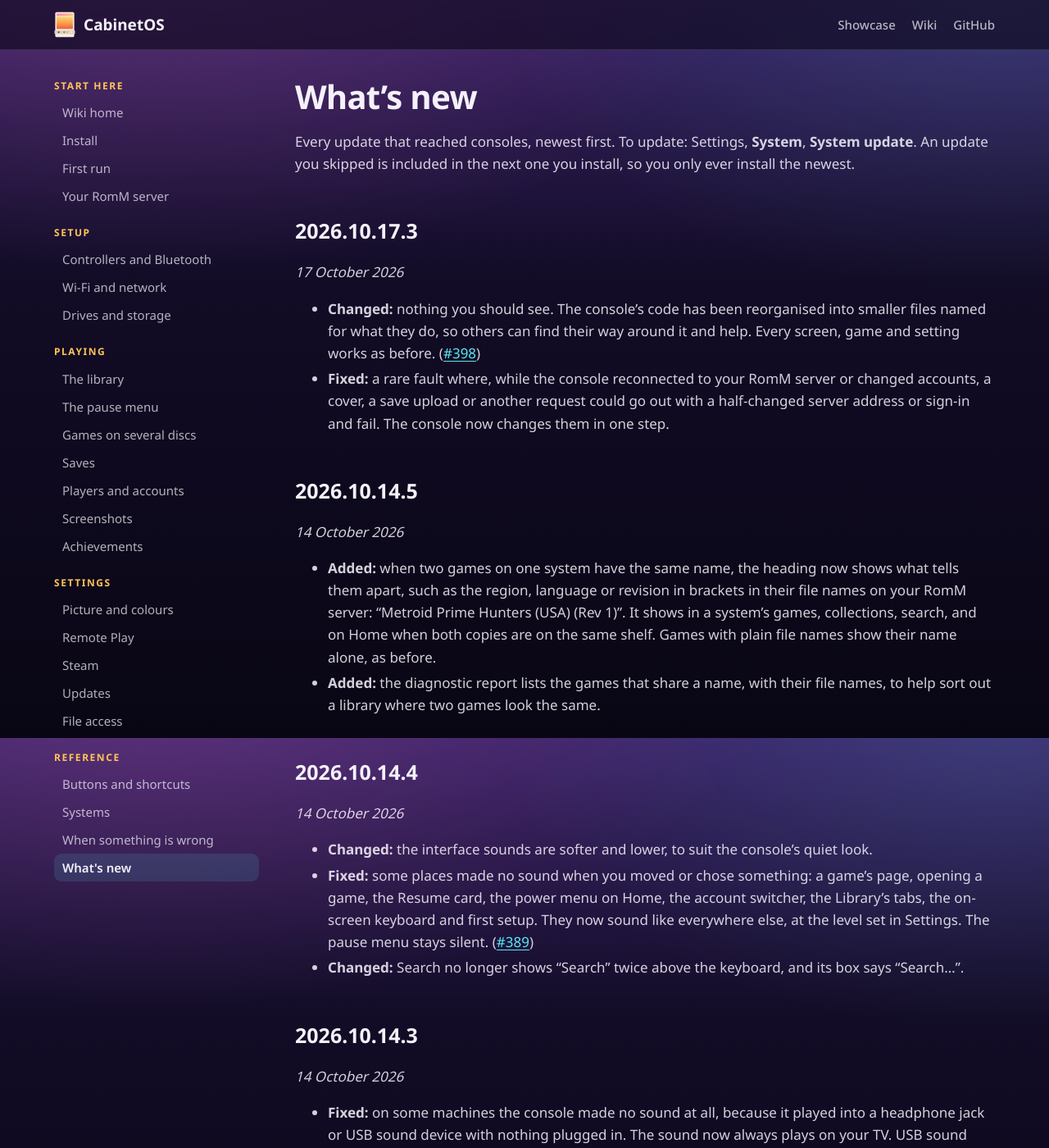
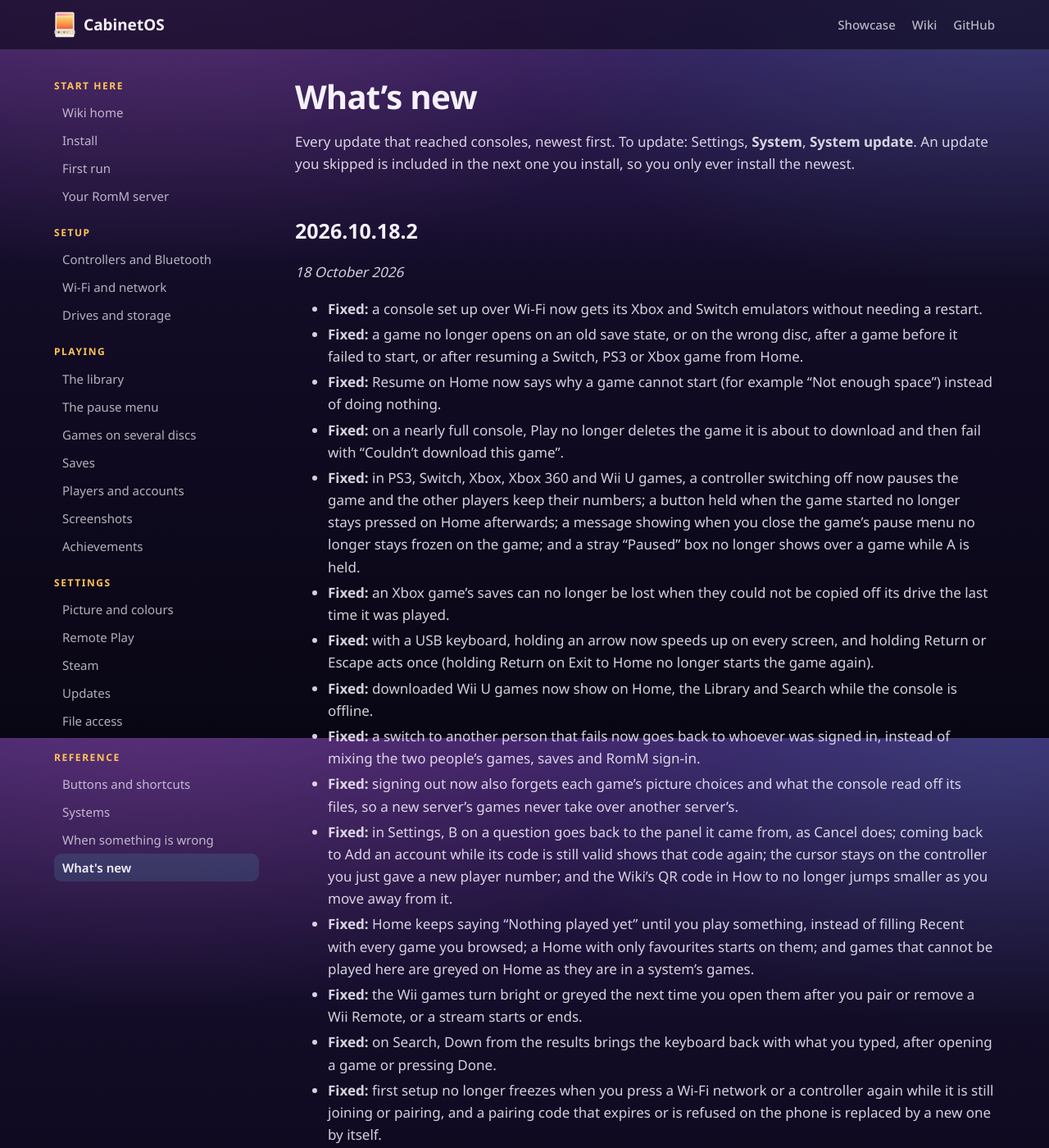
Before and after one commit to MMagTech/cabinetos, a Jekyll site: the page built from docs/wiki/changelog.md, in a window 1280 px wide and 1400 px high. Shown: the whole window at 82% size. Built offline with Jekyll 4.4.1, drawn with Linux system fonts in a browser that asks for light colours; our own code applies the rules of GitHub Pages for plain Markdown files; some of the changed text lies outside the part shown.

Commit message:
The changelog for 2026.10.18.2 and NEXT-SESSION.md after the faults step (#398)
Docs only: the player changelog entry for the faults branch's fixes under
the version they were tested as, and NEXT-SESSION.md for what comes next
(features and bug fixes resume; the checks report only until 2026-10-25).

Co-Authored-By: Claude Opus 5.5 <noreply@anthropic.com>

```diff
--- a/docs/wiki/changelog.md
+++ b/docs/wiki/changelog.md
@@ -3,6 +3,62 @@
 Every update that reached consoles, newest first. To update: Settings,
 **System**, **System update**. An update you skipped is included in the next
 one you install, so you only ever install the newest.
+
+## 2026.10.18.2 {#v2026-10-18-2}
+
+*18 October 2026*
+
+- **Fixed:** a console set up over Wi-Fi now gets its Xbox and Switch
+  emulators without needing a restart.
+- **Fixed:** a game no longer opens on an old save state, or on the wrong
+  disc, after a game before it failed to start, or after resuming a Switch,
+  PS3 or Xbox game from Home.
+- **Fixed:** Resume on Home now says why a game cannot start (for example
+  "Not enough space") instead of doing nothing.
+- **Fixed:** on a nearly full console, Play no longer deletes the game it is
+  about to download and then fail with "Couldn't download this game".
+- **Fixed:** in PS3, Switch, Xbox, Xbox 360 and Wii U games, a controller
+  switching off now pauses the game and the other players keep their
+  numbers; a button held when the game started no longer stays pressed on
+  Home afterwards; a message showing when you close the game's pause menu
+  no longer stays frozen on the game; and a stray "Paused" box no longer
+  shows over a game while A is held.
+- **Fixed:** an Xbox game's saves can no longer be lost when they could not
+  be copied off its drive the last time it was played.
+- **Fixed:** with a USB keyboard, holding an arrow now speeds up on every
+  screen, and holding Return or Escape acts once (holding Return on Exit to
+  Home no longer starts the game again).
+- **Fixed:** downloaded Wii U games now show on Home, the Library and Search
+  while the console is offline.
+- **Fixed:** a switch to another person that fails now goes back to whoever
+  was signed in, instead of mixing the two people's games, saves and RomM
+  sign-in.
+- **Fixed:** signing out now also forgets each game's picture choices and
+  what the console read off its files, so a new server's games never take
+  over another server's.
+- **Fixed:** in Settings, B on a question goes back to the panel it came
+  from, as Cancel does; coming back to Add an account while its code is
+  still valid shows that code again; the cursor stays on the controller you
+  just gave a new player number; and the Wiki's QR code in How to no longer
+  jumps smaller as you move away from it.
+- **Fixed:** Home keeps saying "Nothing played yet" until you play
+  something, instead of filling Recent with every game you browsed; a Home
+  with only favourites starts on them; and games that cannot be played here
+  are greyed on Home as they are in a system's games.
+- **Fixed:** the Wii games turn bright or greyed the next time you open them
+  after you pair or remove a Wii Remote, or a stream starts or ends.
+- **Fixed:** on Search, Down from the results brings the keyboard back with
+  what you typed, after opening a game or pressing Done.
+- **Fixed:** first setup no longer freezes when you press a Wi-Fi network or
+  a controller again while it is still joining or pairing, and a pairing
+  code that expires or is refused on the phone is replaced by a new one by
+  itself.
+- **Fixed:** a console whose RomM sign-in has been refused, or whose RomM
+  has no systems it plays, now starts to an empty Home and says so, instead
+  of restarting over and over with a black screen.
+- **Changed:** the grey example in the RomM server address field is now a
+  made-up address.
+  ([#398](https://github.com/MMagTech/cabinetos/issues/398))
 
 ## 2026.10.17.3 {#v2026-10-17-3}
 
```
Also changed, not shown: docs/NEXT-SESSION.md (+57 -66 lines).
